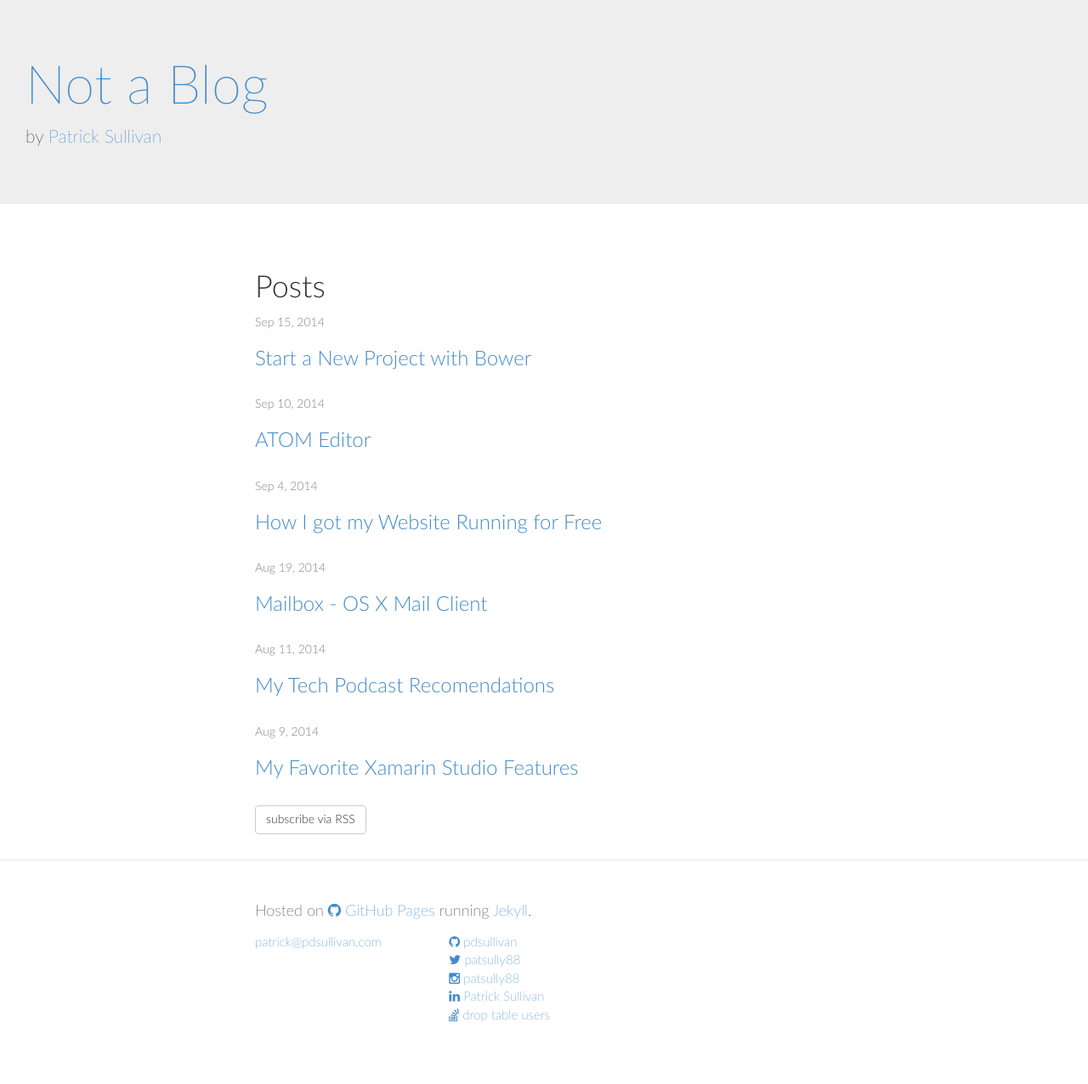
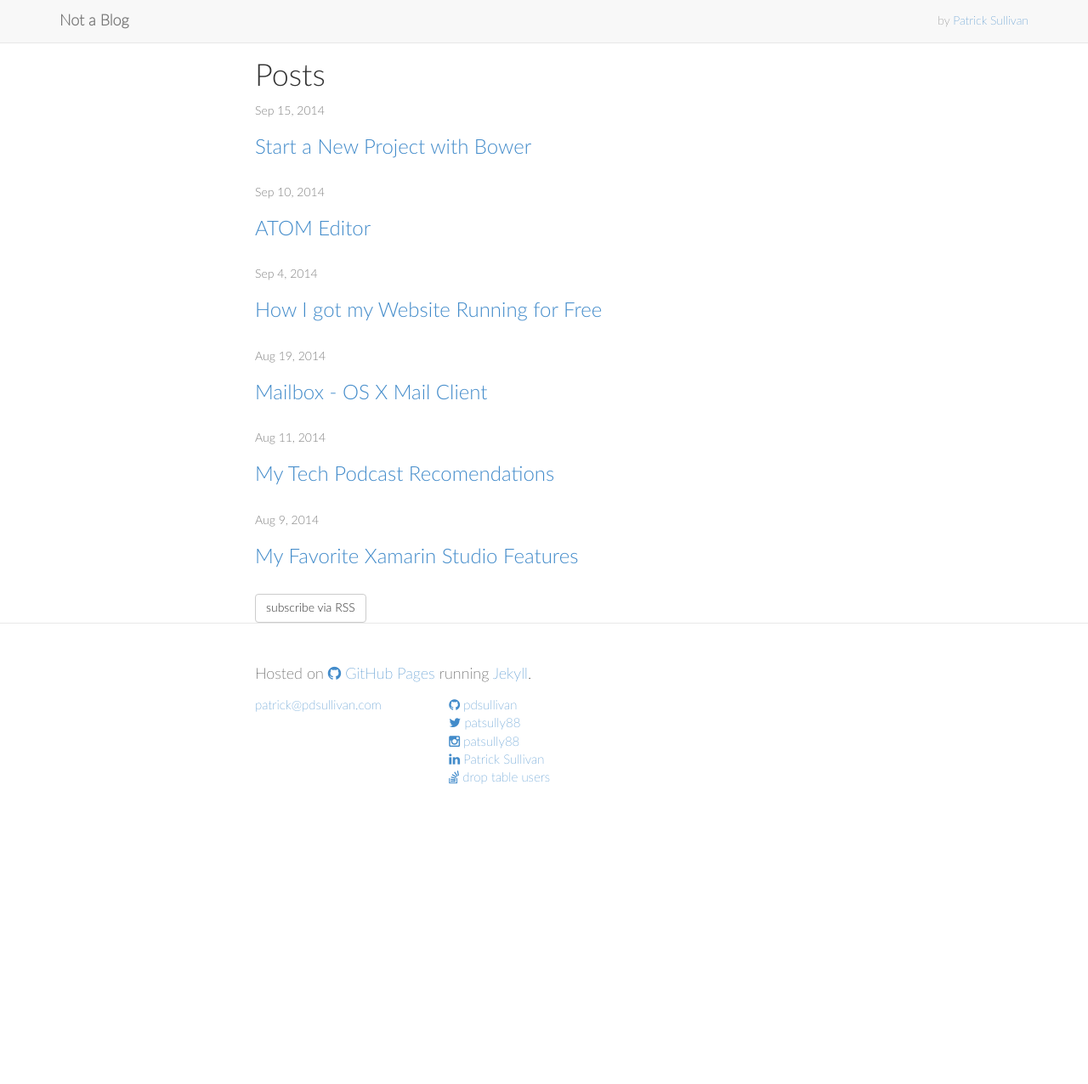
Before and after one commit to pdsullivan/blog, a Jekyll site: the page built from index.html, in a window 1280 px wide. Shown: the whole page at 85% size. Built offline with Jekyll 4.4.1, drawn with Linux system fonts in a browser that asks for light colours; after the commit the page ends 997 px from its top, so only the background shows below that.

```diff
--- a/_includes/header.html
+++ b/_includes/header.html
@@ -26,7 +26,8 @@
 
   </div>
 
-</header>-->
+</header>
+
 
 <div class="jumbotron">
 
@@ -39,3 +40,14 @@
 
 
 </div>
+
+-->
+<nav class="navbar navbar-default navbar-static-top" role="navigation">
+  <div class="container">
+      <div class="navbar-header">
+
+      <a class="navbar-brand" href="{{ site.baseurl }}/"><strong>{{ site.title }}</strong></a>
+    </div>
+    <p class="navbar-text navbar-right">by <a class="page-link" href="http://www.pdsullivan.com">Patrick Sullivan</a></p>
+  </div>
+</nav>
--- a/_layouts/default.html
+++ b/_layouts/default.html
@@ -8,7 +8,7 @@
     {% include header.html %}
 
     <div class="page-content">
-      <div class="wrapper">
+      <div class="">
         {{ content }}
       </div>
     </div>
--- a/css/site.css
+++ b/css/site.css
@@ -36,3 +36,13 @@
 
     border-radius: 0px;
 }
+
+.navbar {
+position: relative;
+min-height: 50px;
+margin-bottom: 0px;
+}
+
+.page-content {
+padding: 0px 0;
+}
--- a/index.html
+++ b/index.html
@@ -2,7 +2,7 @@
 layout: default
 ---
 
-<div class="home">
+<div class="wrapper home">
 
   <h1 class="">Posts</h1>
 
```
Also changed, not shown: _layouts/post.html (+9 -3 lines).
